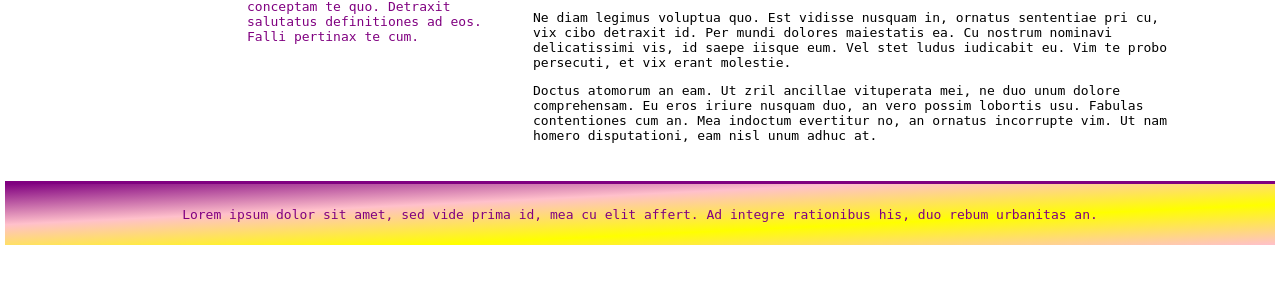
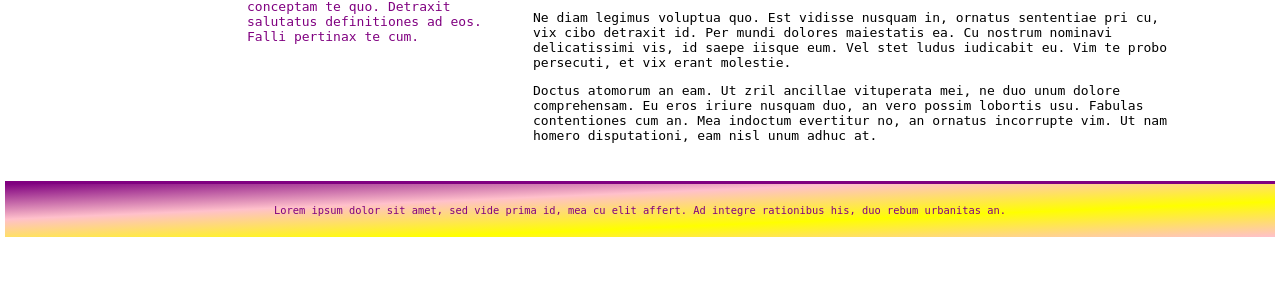
Before and after one commit to OlivieriMichele/WebLab, a PHP site: page /michele.olivieri3.html in a window 1280 px wide. Shown: the part 340-640 px from the top of the page. Run offline with PHP 8.4, Linux system fonts and the light colour scheme.

Commit message:
fix last error

```diff
--- a/elaboratoCSS/michele.olivieri3.css
+++ b/elaboratoCSS/michele.olivieri3.css
@@ -18,9 +18,11 @@ footer{
     background: linear-gradient(to top left, pink, yellow, pink, purple);
     margin: 10px 5px;
     padding: 10px 0;
+    border-top: 3px solid purple;
     color: purple;
     text-align: center;
-    border-top: 3px solid purple;
+    font-size: 80%;
+    clear: both;
 }
 
 nav {
```
